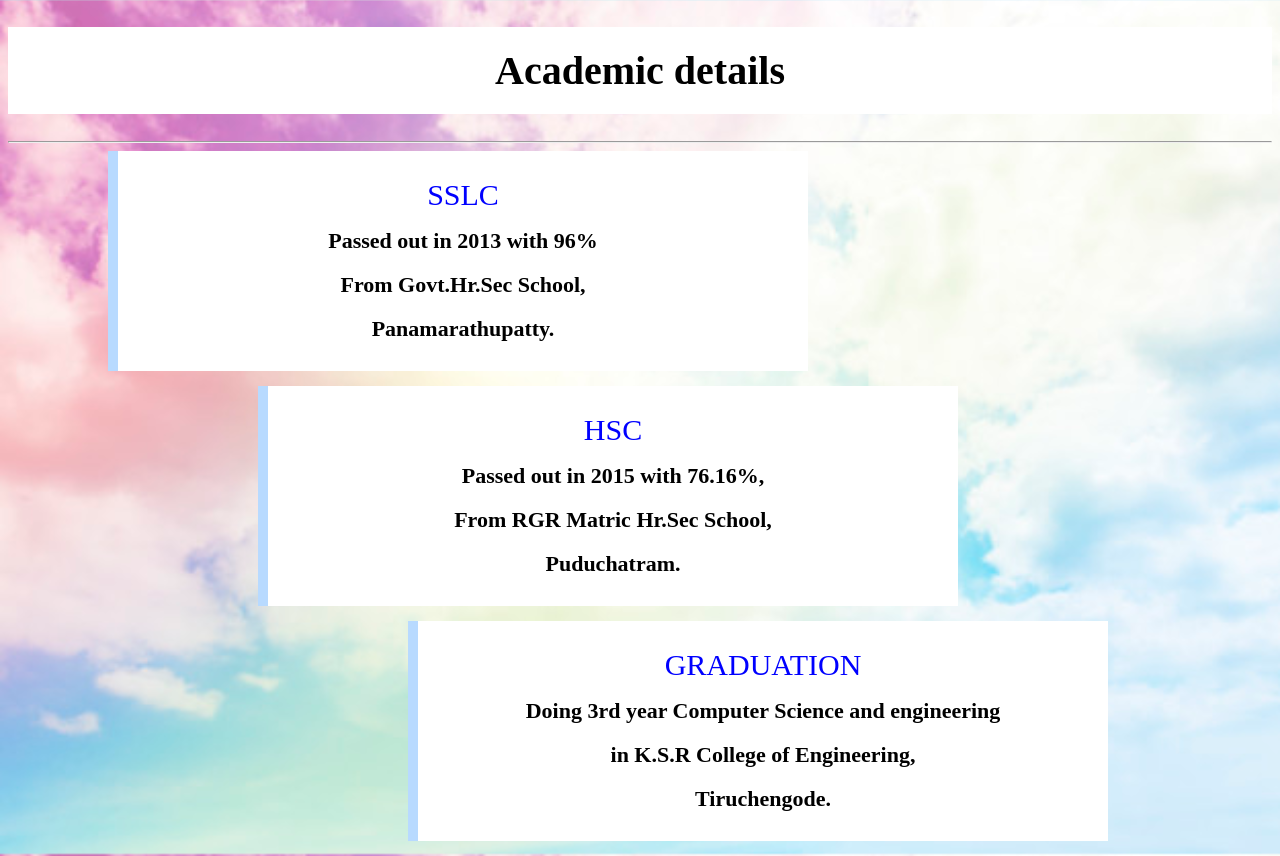
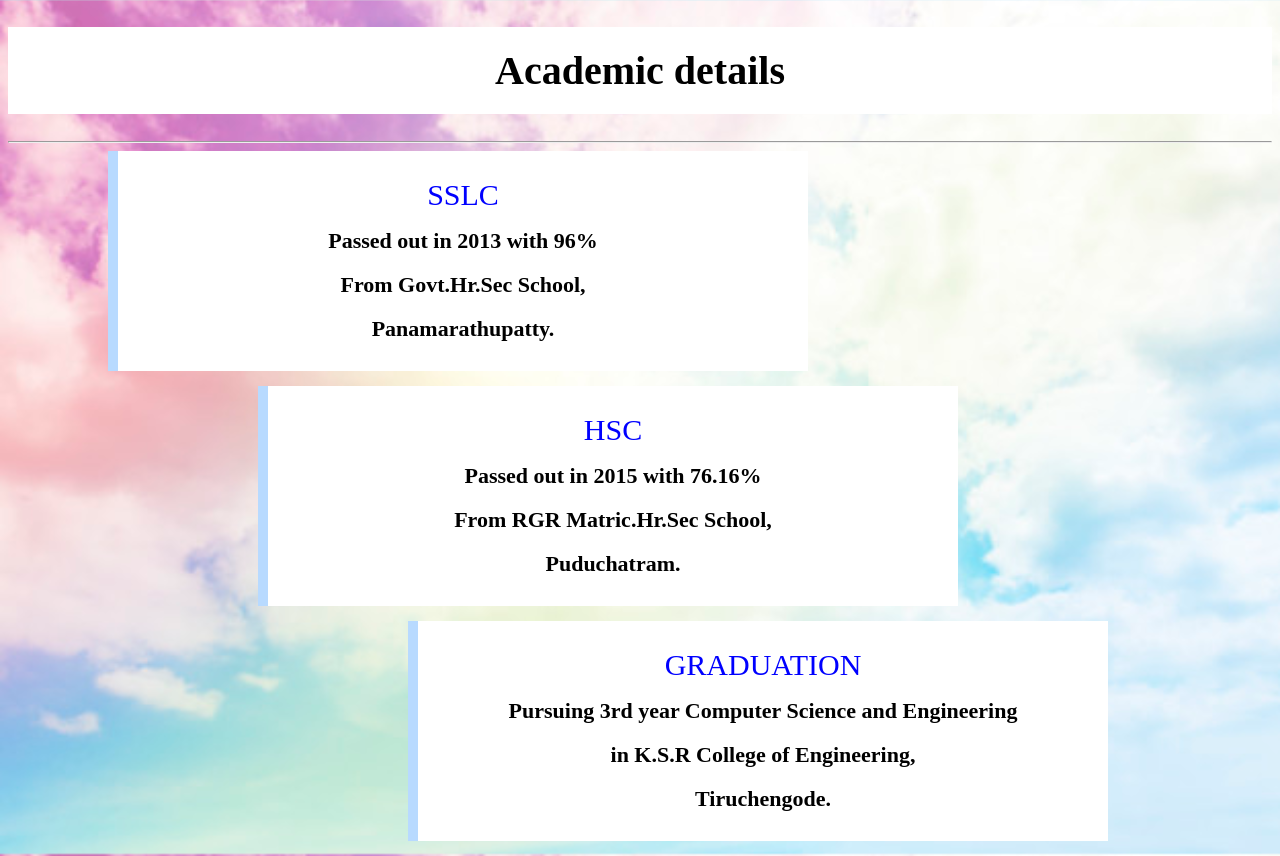
Before and after one commit to GOWRICSE/Myprofile, a plain HTML site: page academic.html in a window 1280 px wide. Drawn offline with Linux system fonts and the light colour scheme.

Commit message:
Update academic.html

```diff
--- a/academic.html
+++ b/academic.html
@@ -95,12 +95,12 @@ h1{
 
 <div class="abox" id="mar2">
 <div class="head">HSC</div>
-<div class="an">Passed out in 2015 with 76.16%,<br>From RGR Matric Hr.Sec School,<br>Puduchatram.</div>
+<div class="an">Passed out in 2015 with 76.16%<br>From RGR Matric.Hr.Sec School,<br>Puduchatram.</div>
 </div>
 
 <div class="abox" id="mar3">
 <div class="head">GRADUATION</div>
-<div class="an">Doing 3rd year Computer Science and engineering<br>in K.S.R College of Engineering,<br>Tiruchengode.</div>
+<div class="an">Pursuing 3rd year Computer Science and Engineering<br>in K.S.R College of Engineering,<br>Tiruchengode.</div>
 </div>
 
 </body>
```
